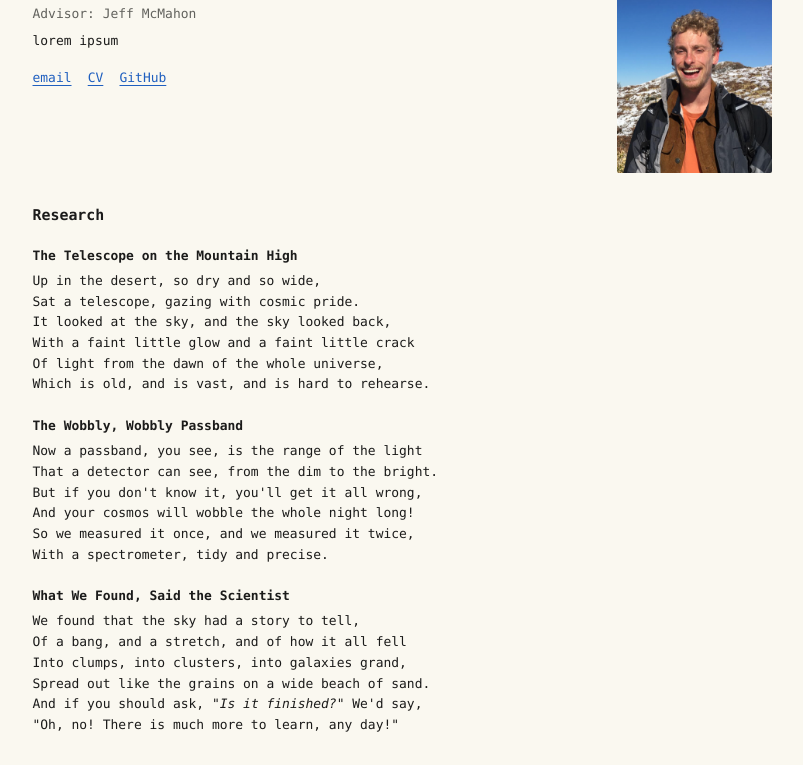
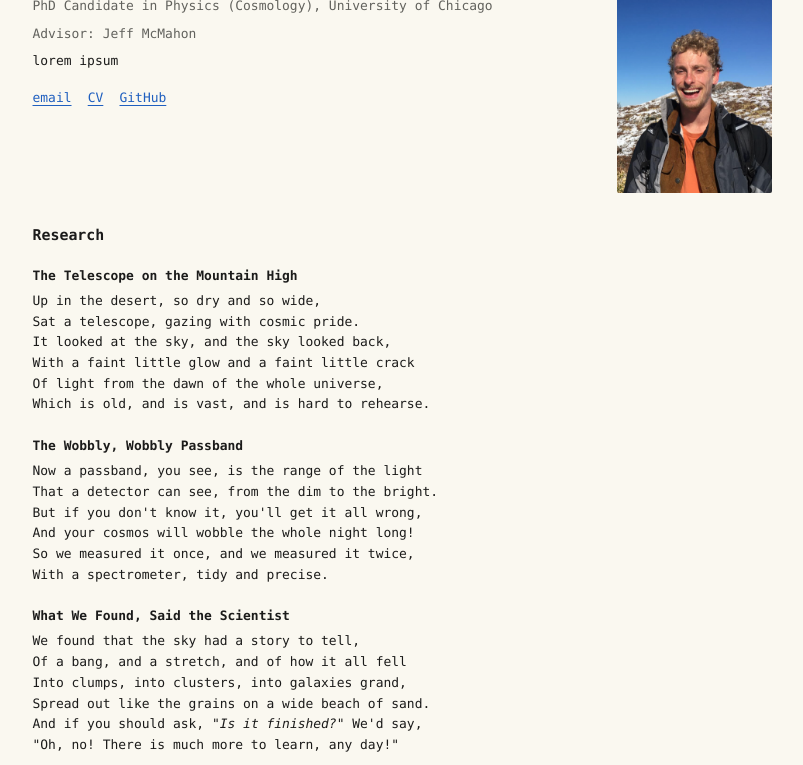
Before and after one commit to tommyalford/tommyalford.github.io, a plain HTML site: page index.html in a window 1280 px wide. Shown: the part 84-849 px from the top of the page, without its empty margins (236-1039 px from the left). Drawn offline with Linux system fonts and the light colour scheme.

Commit message:
Add 20px of space above the page title
Co-Authored-By: Claude <noreply@anthropic.com>

```diff
--- a/assets/style.css
+++ b/assets/style.css
@@ -21,7 +21,7 @@ html {
 
 body {
   margin: 0 auto;
-  padding: 1.25rem 1.25rem 3rem;
+  padding: calc(1.25rem + 20px) 1.25rem 3rem;
   max-width: calc(72ch + 16.5rem);
   background: var(--bg);
   color: var(--fg);
```
